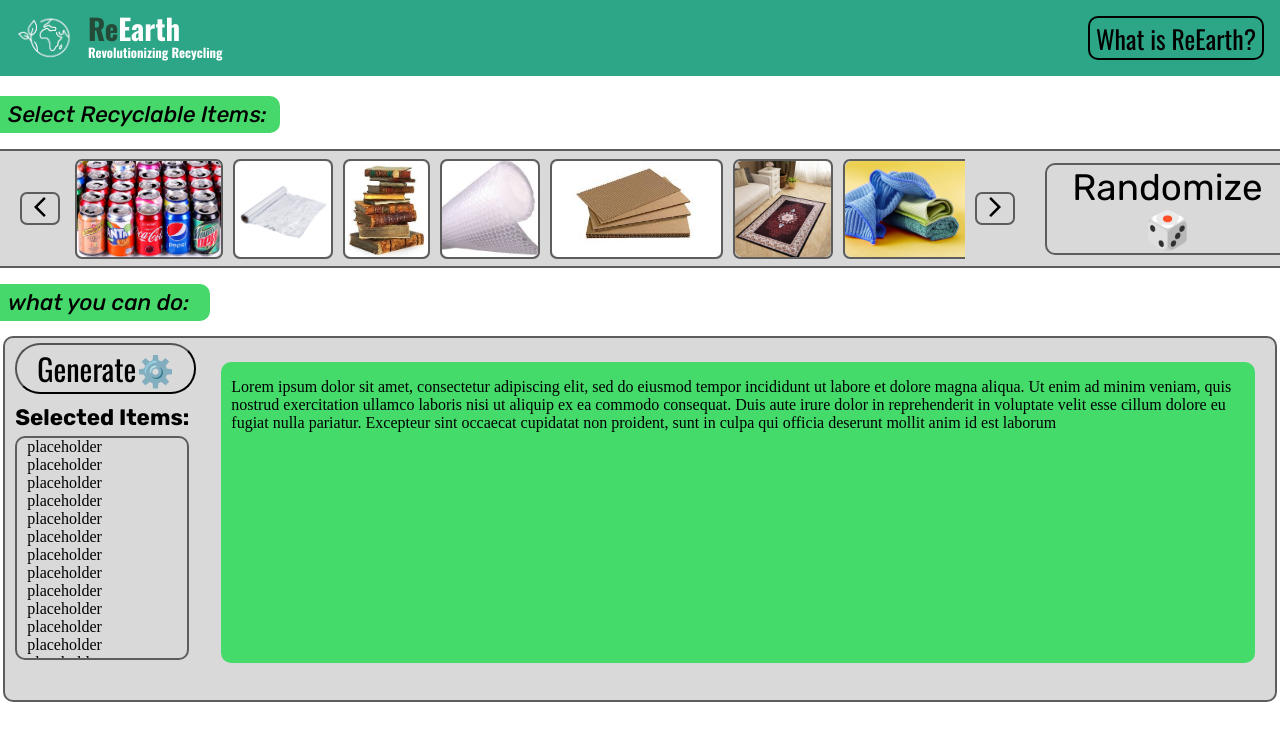
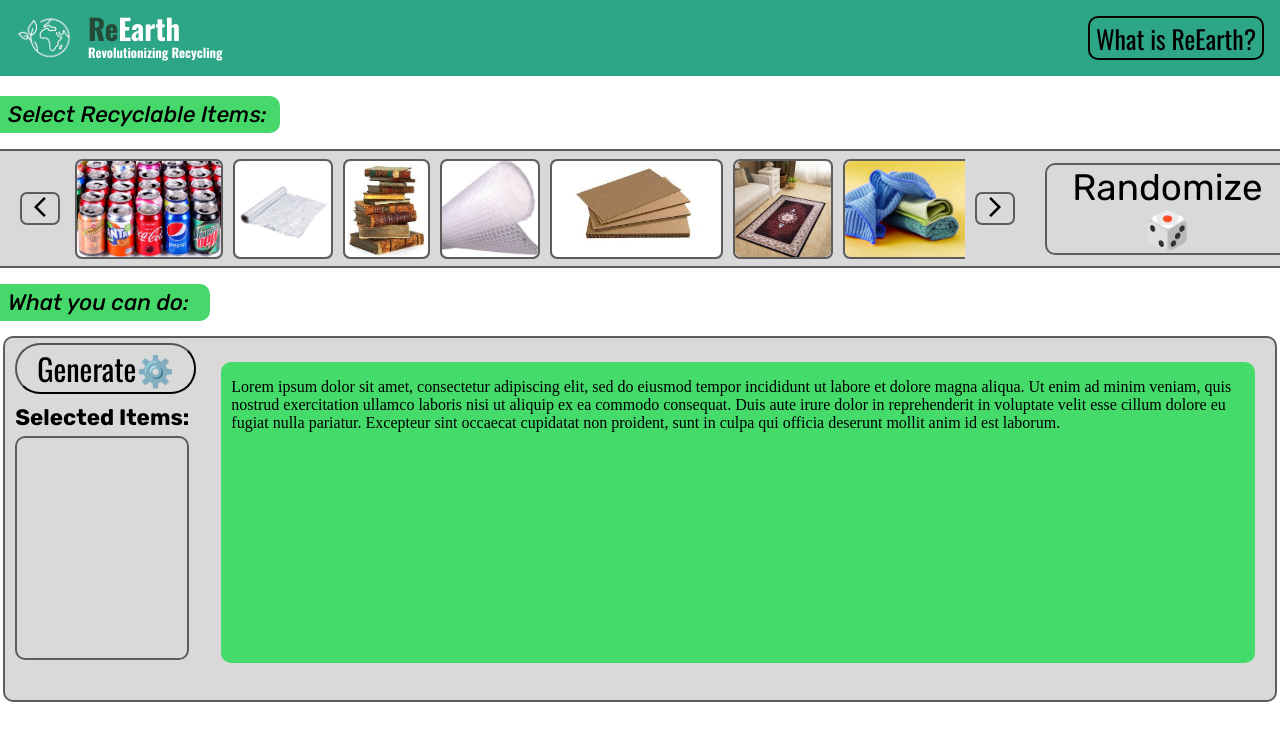
Before and after one commit to londonn23/reearth-ai, a React (Vite) app: page / in a window 1280 px wide. Shown: the top 740 px of the page. Built offline with nearby package versions, Linux system fonts and the light colour scheme.

Commit message:
selected items done

```diff
--- a/src/App.jsx
+++ b/src/App.jsx
@@ -1,13 +1,17 @@
 import "./App.css";
-import { useRef } from "react";
+import { useRef, useState } from "react";
 import { AboutLink } from "./components/AboutLink";
 import { SideText } from "./components/SideText";
-import { ItemCard, CarouselButton, Randomize } from "./components/Carousel";
+import Carousel, { CarouselButton, Randomize, ItemCard } from "./components/Carousel";
 import { GenerateButton } from "./components/GenerateButton";
-import { SelectedItems, AiTextBar } from "./components/SelectedItems";
+import { SelectedItems as SelectedItemsDisplay, AiTextBar } from "./components/SelectedItems";
+import React from "react";
 
 function App() {
   const scrollRef = useRef(null);
+
+  // ← Lifted state lives here
+  const [selectedItems, setSelectedItems] = useState([]);
 
   const scroll = (direction) => {
     const container = scrollRef.current;
@@ -149,7 +153,7 @@ function App() {
           </div>
         </div>
         <div className="header-right">
-          <AboutLink text={"What is ReEarth?"} />
+          <AboutLink text="What is ReEarth?" />
         </div>
       </header>
 
@@ -158,37 +162,37 @@ function App() {
       </div>
 
       <ul className="item-container">
-        {/* left arrow */}
         <CarouselButton clickAction={() => scroll("left")} />
-
-        {/* scrollable list */}
         <li className="item-list" ref={scrollRef}>
-          {items.map((item) => (
+          {items.map(item => (
             <ItemCard
               key={item.name}
               itemsource={item.location}
               name={item.description}
               desc={item.description}
+              // pass both setter and current array
+              setSelect_item={setSelectedItems}
+              selectedItems={selectedItems}
             />
           ))}
         </li>
-        {/* right arrow */}
         <div className="button-right">
           <CarouselButton clickAction={() => scroll("right")} />
         </div>
-
-        {/* your original Randomize */}
         <Randomize />
       </ul>
+
       <div className="other-sidetext">
-        <SideText text={"what you can do:"}></SideText>
+        <SideText text="What you can do:" />
       </div>
+
       <div className="ai-container">
         <div className="left-container">
-        <GenerateButton></GenerateButton>
-        <SelectedItems></SelectedItems>
+          <GenerateButton />
+          {/* render the real list */}
+          <SelectedItemsDisplay selectedItems={selectedItems} />
         </div>
-        <AiTextBar></AiTextBar>
+        <AiTextBar />
       </div>
     </>
   );
--- a/src/components/Carousel.jsx
+++ b/src/components/Carousel.jsx
@@ -1,29 +1,24 @@
 import "./Carousel.css";
-import { useState } from "react";
 
-export function ItemCard({ itemsource, name, desc }) {
-  const [SelectedItems, setSelectedItems] = useState([]);
-  const [selected, setSelected] = useState(false);
+// ItemCard no longer needs its own local selected state; it derives from parent
+export function ItemCard({ itemsource, name, desc, setSelect_item, selectedItems }) {
+  const selected = selectedItems.includes(name);
 
-  const addItem = (newItem) => {
-    setSelectedItems((prevItems) => [...prevItems, newItem]);
-  };
+  const addItem = newItem =>
+    setSelect_item(prev => (prev.includes(newItem) ? prev : [...prev, newItem]));
 
-  const removeItem = (itemToRemove) => {
-    setSelectedItems((prevItems) =>
-      prevItems.filter((item) => item !== itemToRemove)
-    );
-  };
+  const removeItem = itemToRemove =>
+    setSelect_item(prev => prev.filter(item => item !== itemToRemove));
 
   const toggleSelected = () => {
-    setSelected((prev) => !prev);
-    selected ? addItem(name) : removeItem(name);
+    if (selected) removeItem(name);
+    else addItem(name);
   };
 
   return (
     <li className="item-card">
       <button onClick={toggleSelected} className={selected ? "selected" : ""}>
-        <img src={itemsource} alt={name}></img>
+        <img src={itemsource} alt={name} />
         {desc}
         <div className="overlay">{name}</div>
       </button>
@@ -37,14 +32,13 @@ export function CarouselButton({ clickAction }) {
       <button>
         <img
           src="/arrow_back_ios_new_24dp_000000_FILL0_wght400_GRAD0_opsz24.svg"
-          alt="navigation arrow image"
+          alt="navigation arrow"
         />
       </button>
     </li>
   );
 }
 
-// ← untouched
 export function Randomize() {
   return (
     <li className="randomize">
@@ -52,3 +46,20 @@ export function Randomize() {
     </li>
   );
 }
+
+export default function Carousel({ items, setSelect_item, selectedItems }) {
+  return (
+    <ul className="carousel">
+      {items.map(item => (
+        <ItemCard
+          key={item.name}
+          itemsource={item.location}
+          name={item.description}
+          desc={item.description}
+          setSelect_item={setSelect_item}
+          selectedItems={selectedItems}
+        />
+      ))}
+    </ul>
+  );
+}
--- a/src/components/SelectedItems.css
+++ b/src/components/SelectedItems.css
@@ -1,11 +1,12 @@
 .selected-container {
+  font-family: "Rubik";
   background-color: transparent;
   border-style: solid;
   border-color: rgb(94, 93, 93);
   border-width: 2.8px;
   border-radius: 10px;
   width: 10em;
-  max-height: 3em;
+  height: 3em;
   text-align: left;
   overflow: scroll;
   overflow-x: hidden;
--- a/src/components/SelectedItems.jsx
+++ b/src/components/SelectedItems.jsx
@@ -1,28 +1,14 @@
 import "./SelectedItems.css";
 
-export function SelectedItems() {
+export function SelectedItems({ selectedItems }) {
   return (
     <>
       <h1 className="selected-text">Selected Items:</h1>
       <ul className="selected-container">
-        <li>placeholder</li>
-        <li>placeholder</li>
-        <li>placeholder</li>
-        <li>placeholder</li>
-        <li>placeholder</li>
-        <li>placeholder</li>
-        <li>placeholder</li>
-        <li>placeholder</li>
-        <li>placeholder</li>
-        <li>placeholder</li>
-        <li>placeholder</li>
-        <li>placeholder</li>
-        <li>placeholder</li>
-        <li>placeholder</li>
-        <li>placeholder</li>
-        <li>placeholder</li>
-        <li>placeholder</li>
-        <li>placeholder</li>
+        {selectedItems.length === 0
+          ? <li></li>
+          : selectedItems.map(name => <li key={name}>{name}</li>)
+        }
       </ul>
     </>
   );
@@ -38,7 +24,7 @@ export function AiTextBar() {
         commodo consequat. Duis aute irure dolor in reprehenderit in voluptate
         velit esse cillum dolore eu fugiat nulla pariatur. Excepteur sint
         occaecat cupidatat non proident, sunt in culpa qui officia deserunt
-        mollit anim id est laborum
+        mollit anim id est laborum.
       </p>
     </div>
   );
```
Also changed, not shown: src/components/SelectedItemsContext.jsx (added, +26 -0 lines).
